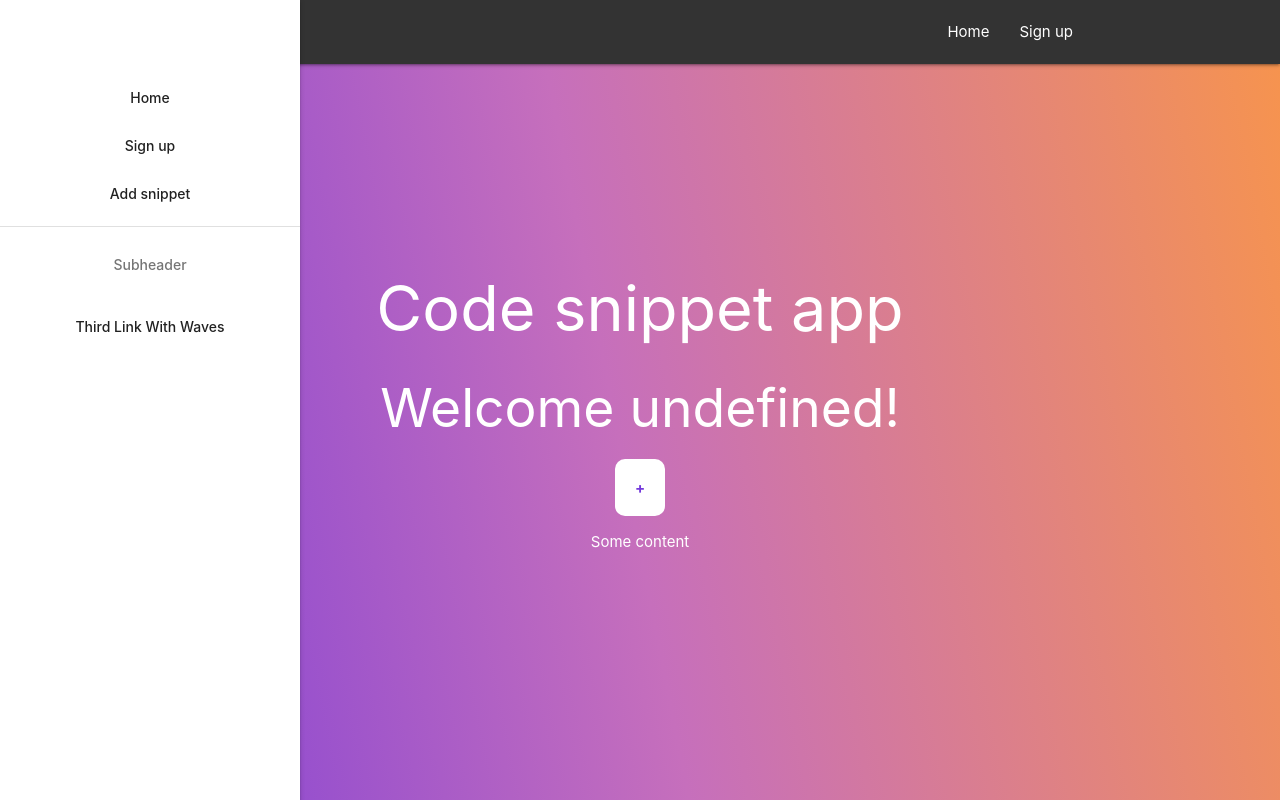
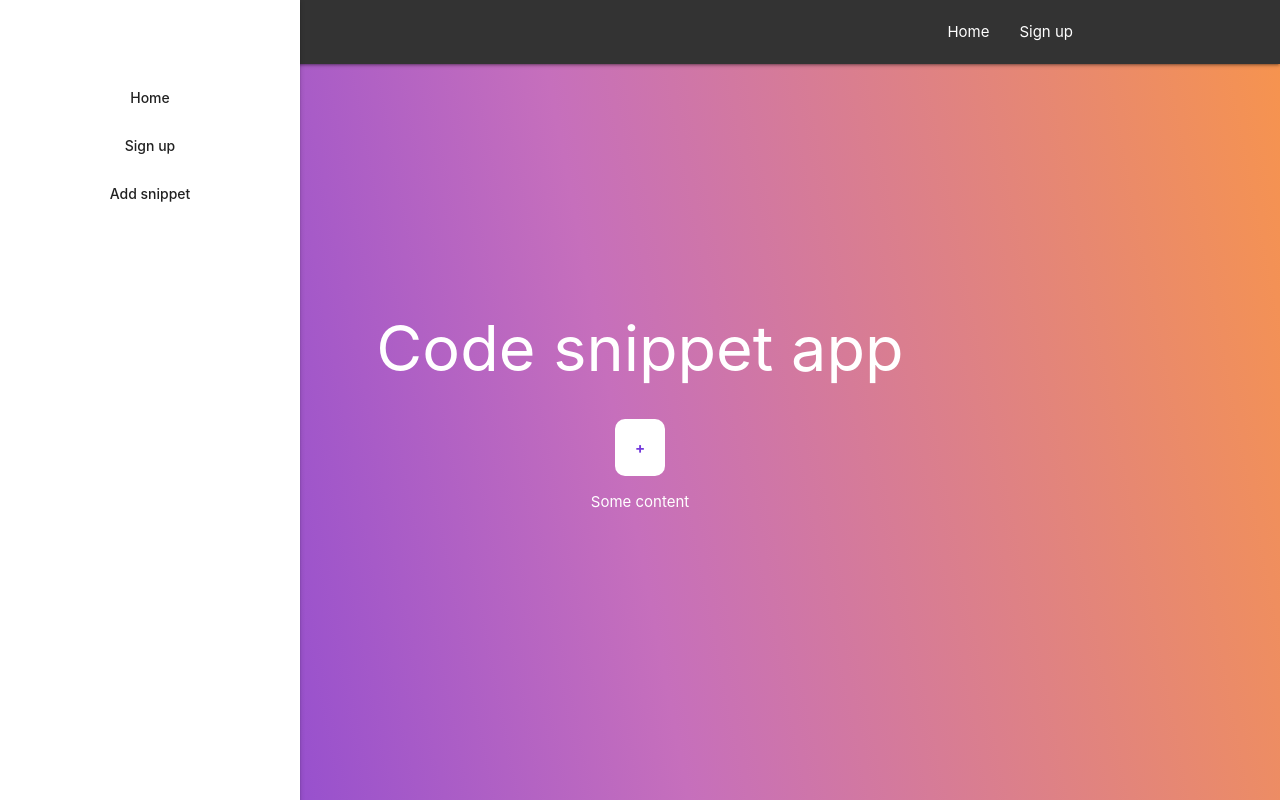
Before and after one commit to tviitanen/advanced-web-applications-project, a React (Create React App) app in the folder client/: page / in a window 1280 px wide. Built offline with nearby package versions, Linux system fonts and the light colour scheme.

Commit message:
fixed issues with identicating if user is login

```diff
--- a/client/src/App.js
+++ b/client/src/App.js
@@ -42,7 +42,10 @@ function App() {
               <Login setJwt={setJwt} setUser={setUser} jwt={jwt} user={user} />
             }
           />
-          <Route path="/register" element={<Register setUser={setUser} />} />
+          <Route
+            path="/register"
+            element={<Register setUser={setUser} jwt={jwt} />}
+          />
           <Route
             path="/add-snippet"
             element={<AddSnippet user={user} jwt={jwt} />}
--- a/client/src/components/AddSnippet.js
+++ b/client/src/components/AddSnippet.js
@@ -1,21 +1,20 @@
 import { useNavigate } from "react-router-dom";
 import { useState } from "react";
 
-export const AddSnippet = (props) => {
+export const AddSnippet = (jwt) => {
   let navigate = useNavigate();
   const [snippetData, setSnippetData] = useState({});
-  const jwt = props.jwt;
 
   const handleSubmit = (event) => {
     event.preventDefault();
-
+    console.log(snippetData);
     // check if user is already logged in, redirect to login page if not
-    if (jwt.jwt !== false) {
+    if (jwt !== false) {
       alert("You have to be logged in to add a snippet");
       return;
     }
 
-    fetch("http://localhost:4000/api/add-data", {
+    fetch("http://localhost:4000/api/snippets/post", {
       method: "POST",
       headers: {
         "Content-type": "application/json",
--- a/client/src/components/HomePage.js
+++ b/client/src/components/HomePage.js
@@ -6,9 +6,10 @@ export const HomePage = (jwt) => {
   const createNewSnippet = () => {
     // TODO: check if user is already logged in, redirect to login page if not
     if (jwt.jwt !== false) {
-      console.log(jwt);
+      console.log(jwt.jwt);
       navigate("/add-snippet");
     } else {
+      console.log(jwt.jwt);
       navigate("/login");
     }
   };
@@ -16,7 +17,7 @@ export const HomePage = (jwt) => {
   return (
     <div>
       <h1>Code snippet app</h1>
-      <h2>{jwt ? `Welcome ${jwt.user.name}!` : ""}</h2>
+      <h2>{jwt.jwt ? `Welcome ${jwt.user.name}!` : ""}</h2>
       <button className="button" onClick={createNewSnippet}>
         +
       </button>
--- a/client/src/components/Login.js
+++ b/client/src/components/Login.js
@@ -12,7 +12,8 @@ export default function Login({ setJwt, jwt, user, setUser }) {
     e.preventDefault();
 
     // check if user is already logged in, redirect to home page
-    if (jwt.jwt !== false) {
+    if (jwt !== false) {
+      console.log(jwt);
       alert("You are already logged in");
       return;
     }
--- a/client/src/components/Register.js
+++ b/client/src/components/Register.js
@@ -13,7 +13,8 @@ export const Register = (jwt) => {
     e.preventDefault();
 
     // check if user is already logged in, redirect to home page
-    if (jwt.jwt !== false) {
+    if (jwt !== false) {
+      console.log(jwt);
       alert("You are already logged in");
       return;
     }
--- a/client/src/components/SideNav.js
+++ b/client/src/components/SideNav.js
@@ -51,17 +51,6 @@ export default function SideNav(props) {
             </Link>
           </li>
         ))}
-        <li>
-          <div className="divider" />
-        </li>
-        <li>
-          <p className="subheader">Subheader</p>
-        </li>
-        <li>
-          <a className="waves-effect" href="#!">
-            Third Link With Waves
-          </a>
-        </li>
       </ul>
     </>
   );
```
